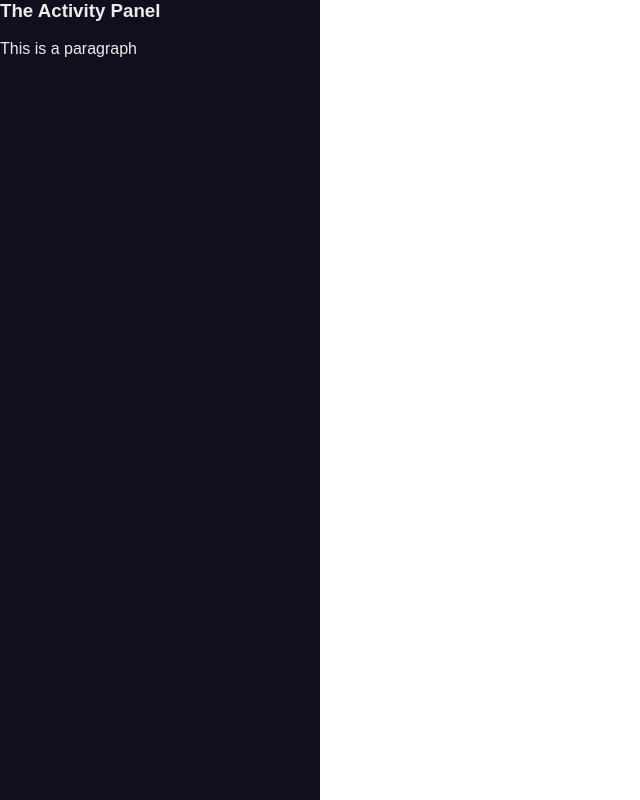
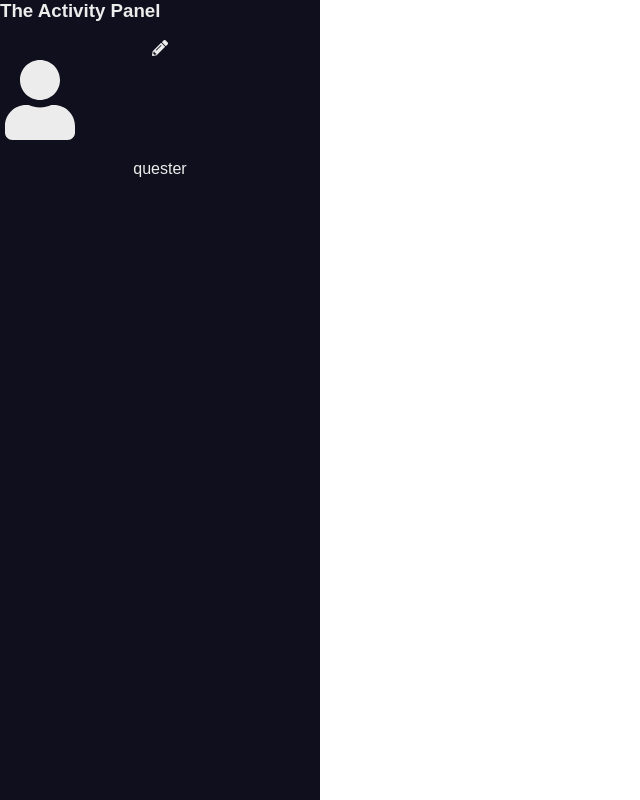
Before and after one commit to cziem/quest, a React (Create React App) app: page /dashboard in a window 1280 px wide. Shown: the whole page, without its empty margins (0-640 px from the left). Built offline with nearby package versions, Linux system fonts and the light colour scheme.

Commit message:
update userprofile component

```diff
--- a/src/components/userProfiler/UserProfile.js
+++ b/src/components/userProfiler/UserProfile.js
@@ -1,13 +1,20 @@
 import React, { Component } from 'react';
+import { FaPencilAlt, FaUser } from 'react-icons/fa';
 
 const UserProfile = (props) => (
   // This component contains the user's profile image, username and location
   <div style={style.profilerBox}>
+    <div style={style.editIcon}>
+      <FaPencilAlt />
+    </div>
     <div style={style.img__wrap}>
-      <p>This is a paragraph</p>
+      {
+        props.profileImage ? (<img src="" alt="{props.username}'s profile image" style={style.userImage} />) :
+        (<FaUser style={style.defaultImage}/>)
+      }
     </div>
     <footer>
-      {props.username && <p>{props.username}</p>}
+      {props.username ? (<p>{props.username}</p>) : (<p>quester</p>)}
     </footer>
   </div>
 )
@@ -16,10 +23,26 @@ export default UserProfile
 
 const style = {
   profilerBox: {
-    maxHeight: '10rem',
-    background: 'linearGradient(260deg, #191A42, #fcfcfc)'
+    background: 'linearGradient(260deg, #191A42, #fcfcfc)',
+    display: 'flex',
+    flexDirection: 'column',
+    justifyContent: 'center',
+    alignItems: 'center',
+    maxHeight: '10rem'
   },
   img__wrap: {
+    height: '100%',
     width: '100%'
+  },
+  userImage: {
+    width: '100%'
+  },
+  defaultImage: {
+    maxWidth: '100%',
+    fontSize: '5rem',
+    textAlign: 'center'
+  },
+  editIcon: {
+    textAlign: 'center'
   }
 }
```
